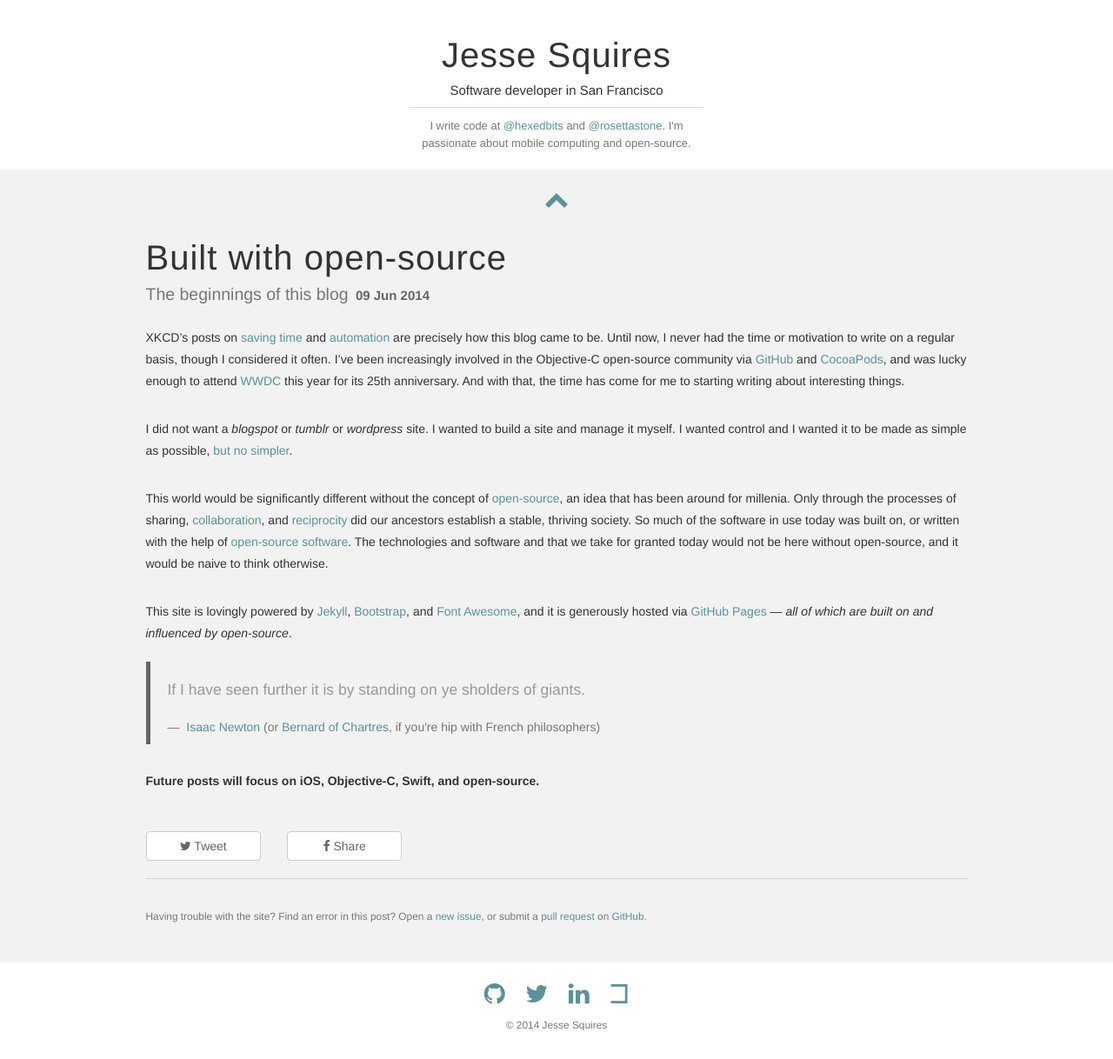
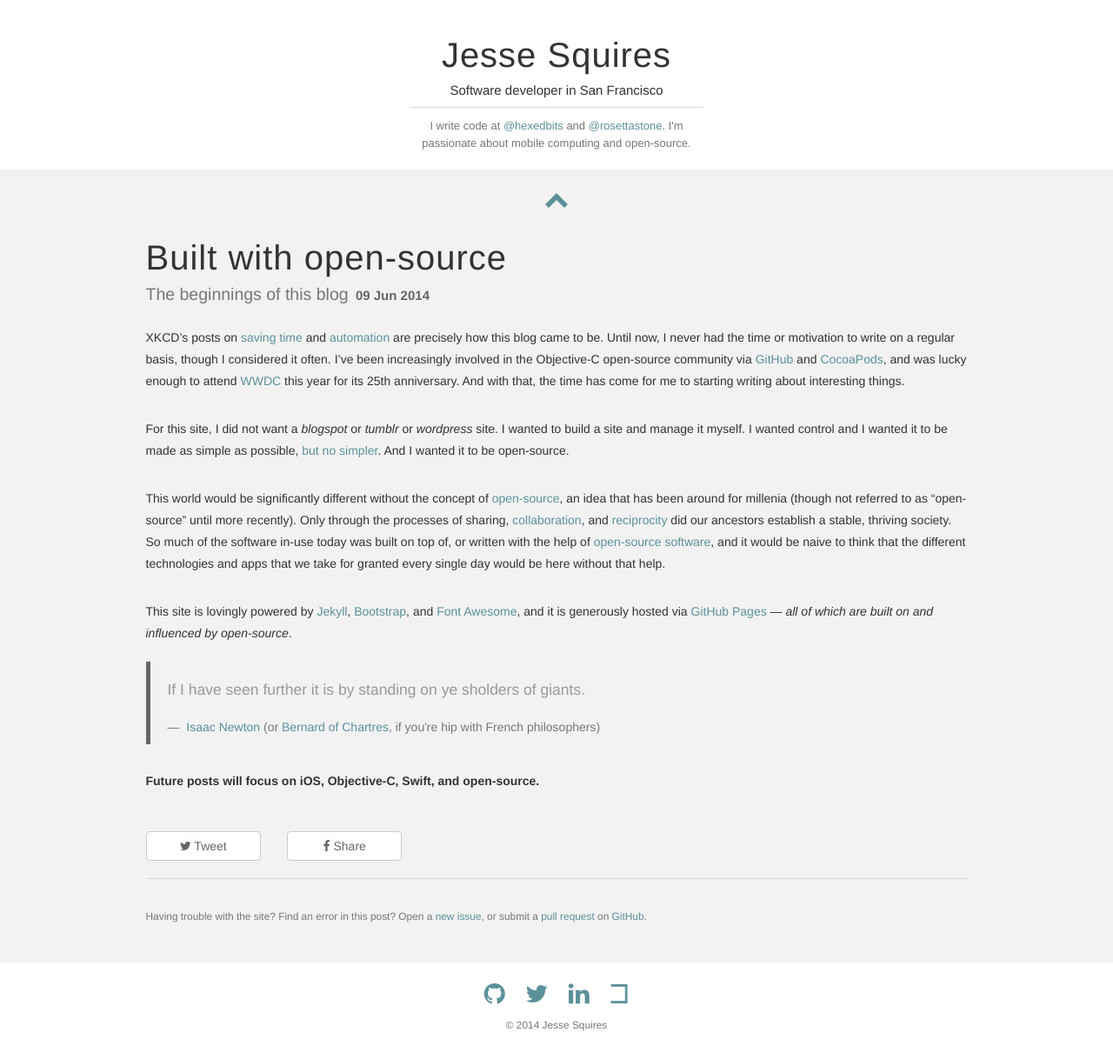
Before and after one commit to jessesquires/jessesquires.com, a Jekyll site: the page built from _posts/2014-06-09-built-with-open-source.md, in a window 1280 px wide. Shown: the whole page at 87% size. Built offline with Jekyll 4.4.1, drawn with Linux system fonts in a browser that asks for light colours; nearby versions of some CDN libraries; Markdown is read by kramdown in place of the engine named in the settings.

Commit message:
post revisions

```diff
--- a/_posts/2014-06-09-built-with-open-source.md
+++ b/_posts/2014-06-09-built-with-open-source.md
@@ -7,9 +7,9 @@
 
 XKCD's posts on [saving time](http://xkcd.com/1205/) and [automation](http://xkcd.com/1319/) are precisely how this blog came to be. Until now, I never had the time or motivation to write on a regular basis, though I considered it often. I've been increasingly involved in the Objective-C open-source community via [GitHub](https://github.com/jessesquires) and [CocoaPods](http://cocoapods.org), and was lucky enough to attend [WWDC](https://developer.apple.com/wwdc) this year for its 25th anniversary. And with that, the time has come for me to starting writing about interesting things.
 
-I did not want a *blogspot* or *tumblr* or *wordpress* site. I wanted to build a site and manage it myself. I wanted control and I wanted it to be made as simple as possible, [but no simpler](http://en.wikiquote.org/wiki/Albert_Einstein).
+For this site, I did not want a *blogspot* or *tumblr* or *wordpress* site. I wanted to build a site and manage it myself. I wanted control and I wanted it to be made as simple as possible, [but no simpler](http://en.wikiquote.org/wiki/Albert_Einstein). And I wanted it to be open-source.
 
-This world would be significantly different without the concept of [open-source](http://en.wikipedia.org/wiki/Open_source), an idea that has been around for millenia. Only through the processes of sharing, [collaboration](http://blogs.sciencemag.org/origins/2009/09/on-the-origin-of-cooperation.html), and [reciprocity](http://www.sciencedaily.com/releases/2013/08/130820094643.htm) did our ancestors establish a stable, thriving society. So much of the software in use today was built on, or written with the help of [open-source software](http://en.wikipedia.org/wiki/Open-source_software). The technologies and software and that we take for granted today would not be here without open-source, and it would be naive to think otherwise.
+This world would be significantly different without the concept of [open-source](http://en.wikipedia.org/wiki/Open_source), an idea that has been around for millenia (though not referred to as "open-source" until more recently). Only through the processes of sharing, [collaboration](http://blogs.sciencemag.org/origins/2009/09/on-the-origin-of-cooperation.html), and [reciprocity](http://www.sciencedaily.com/releases/2013/08/130820094643.htm) did our ancestors establish a stable, thriving society. So much of the software in-use today was built on top of, or written with the help of [open-source software](http://en.wikipedia.org/wiki/Open-source_software), and it would be naive to think that the different technologies and apps that we take for granted every single day would be here without that help.
 
 This site is lovingly powered by [Jekyll](http://jekyllrb.com), [Bootstrap](http://getbootstrap.com), and [Font Awesome](http://fortawesome.github.io/Font-Awesome/), and it is generously hosted via [GitHub Pages](https://pages.github.com) &mdash; *all of which are built on and influenced by open-source*.
 
```
